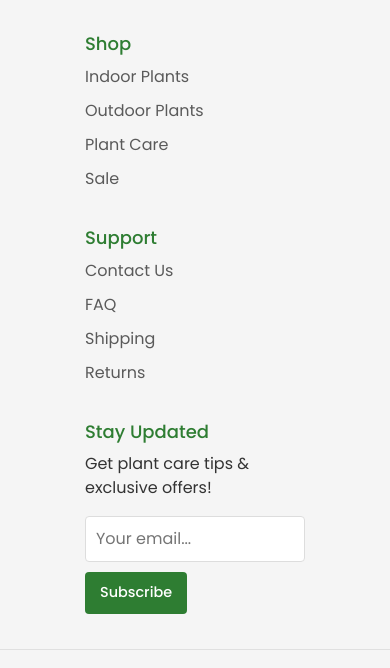
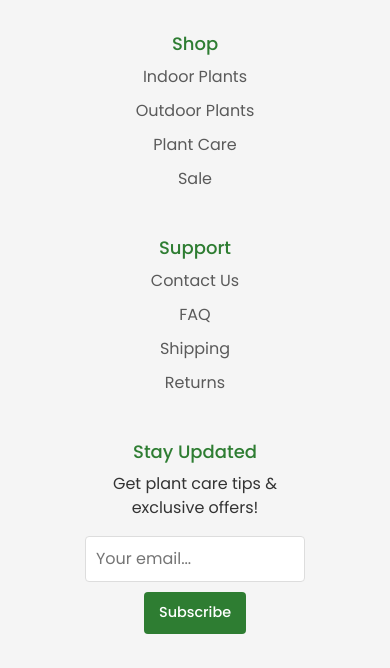
Before and after one commit to Nadaakaram/e-commerce, a plain HTML site: page index.html in a window 390 px wide. Shown: the part 10647-11315 px from the top of the page. Drawn offline with nearby package versions, Linux system fonts and the light colour scheme.

Commit message:
responsive updates in card page

```diff
--- a/css/cart.css
+++ b/css/cart.css
@@ -112,7 +112,6 @@ button,.homeBtn {
 
 .footer-logo {
   width: 120px;
-
   border-radius: 50%;
   margin-bottom: 15px;
 }
@@ -198,6 +197,7 @@ button,.homeBtn {
   color: #777;
   margin-top: 15px;
 }
+
 #scrollToTopBtn {
   position: fixed;
   bottom: 20px;
@@ -292,33 +292,35 @@ button,.homeBtn {
     display: flex;
     flex-wrap: wrap;
     justify-content: center;
+    align-items: center;
     max-width: 250px;
     margin: 0 auto;
     padding: 0 10px 15px;
+    text-align: center;
   }
   .footer-col {
     flex: 1;
     min-width: 250px;
     margin-bottom: 20px;
     padding: 0 15px;
+    display: flex;
+    flex-direction: column;
+    align-items: center;
+    text-align: center;
   }
-
   .footer-logo {
     width: 120px;
     border-radius: 50%;
     margin-bottom: 15px;
   }
-
   .footer-desc {
     color: #5a5a5a;
     line-height: 1.6;
     font-size: 14px;
   }
-
   .footer-col h3 {
     color: #2e7d32;
     font-size: 18px;
     margin-bottom: 10px;
   }
-
 }
--- a/css/products.css
+++ b/css/products.css
@@ -470,16 +470,21 @@ button,
     display: flex;
     flex-wrap: wrap;
     justify-content: center;
+    align-items: center;
     max-width: 250px;
     margin: 0 auto;
     padding: 0 10px 15px;
+    text-align: center;
   }
-
   .footer-col {
     flex: 1;
     min-width: 250px;
     margin-bottom: 20px;
     padding: 0 15px;
+    display: flex;
+    flex-direction: column;
+    align-items: center;
+    text-align: center;
   }
 
 .footer-logo {
```
Lines whose indentation alone changed are shown as unchanged.
